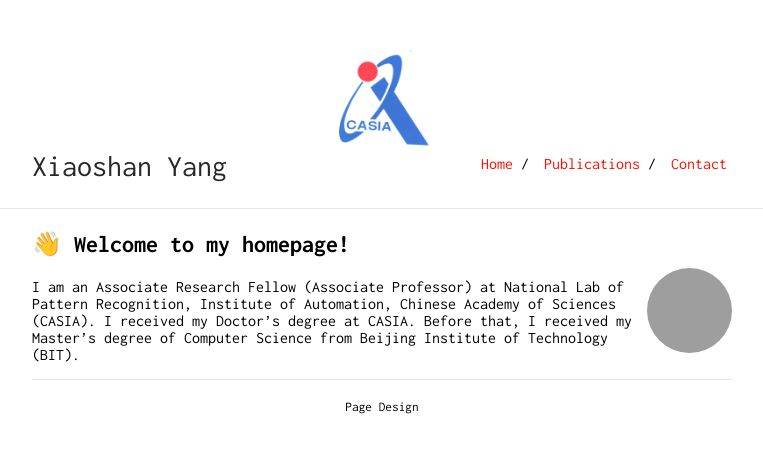
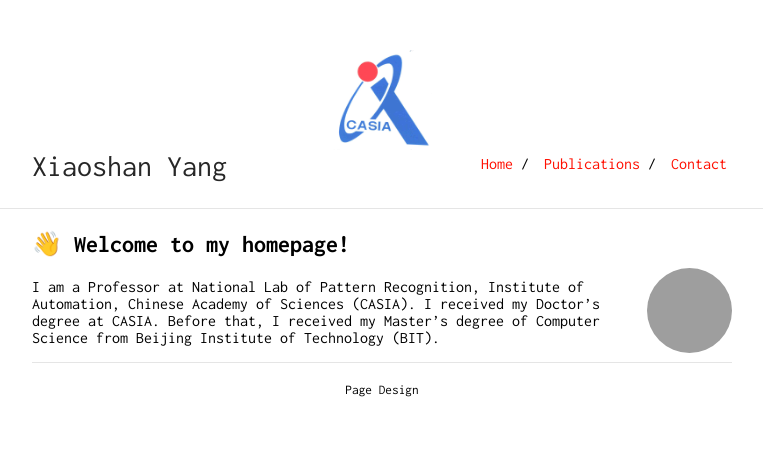
Before and after one commit to YangXS/yangxs.github.io, a Jekyll site: the page built from index.md, in a window 1280 px wide, cut to the strip 0-453 px from the top of the page. Shown: the whole strip, without its empty margins (258-1021 px from the left). Built offline with Jekyll 4.4.1, drawn with Linux system fonts in a browser that asks for light colours; our own code applies the rules of GitHub Pages for plain Markdown files; grey boxes are pictures that could not be loaded.

Commit message:
Update index.md

```diff
--- a/index.md
+++ b/index.md
@@ -6,4 +6,4 @@ layout: default
 
 <img class="profile-picture" src="yangxs.jpg">
 
-I am an Associate Research Fellow (Associate Professor) at National Lab of Pattern Recognition, Institute of Automation, Chinese Academy of Sciences (CASIA). I received my Doctor’s degree at CASIA. Before that, I received my Master’s degree of Computer Science from Beijing Institute of Technology (BIT).
+I am a Professor at National Lab of Pattern Recognition, Institute of Automation, Chinese Academy of Sciences (CASIA). I received my Doctor’s degree at CASIA. Before that, I received my Master’s degree of Computer Science from Beijing Institute of Technology (BIT).
```
